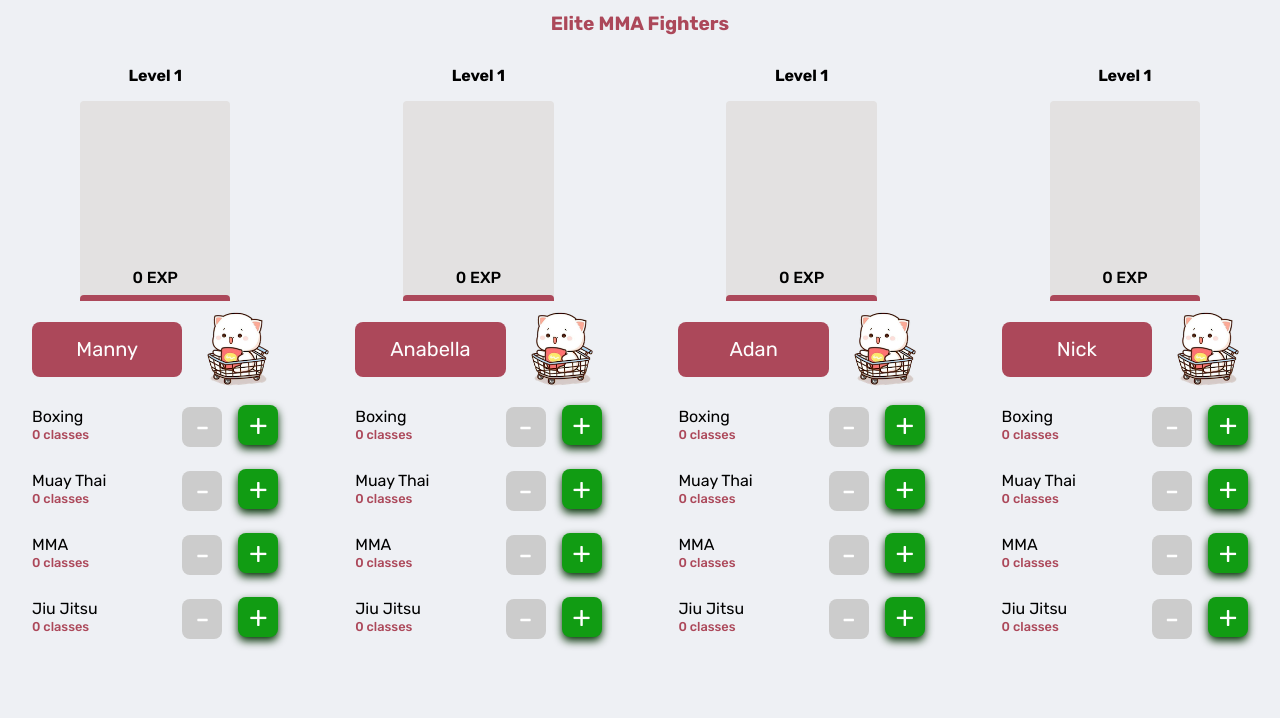
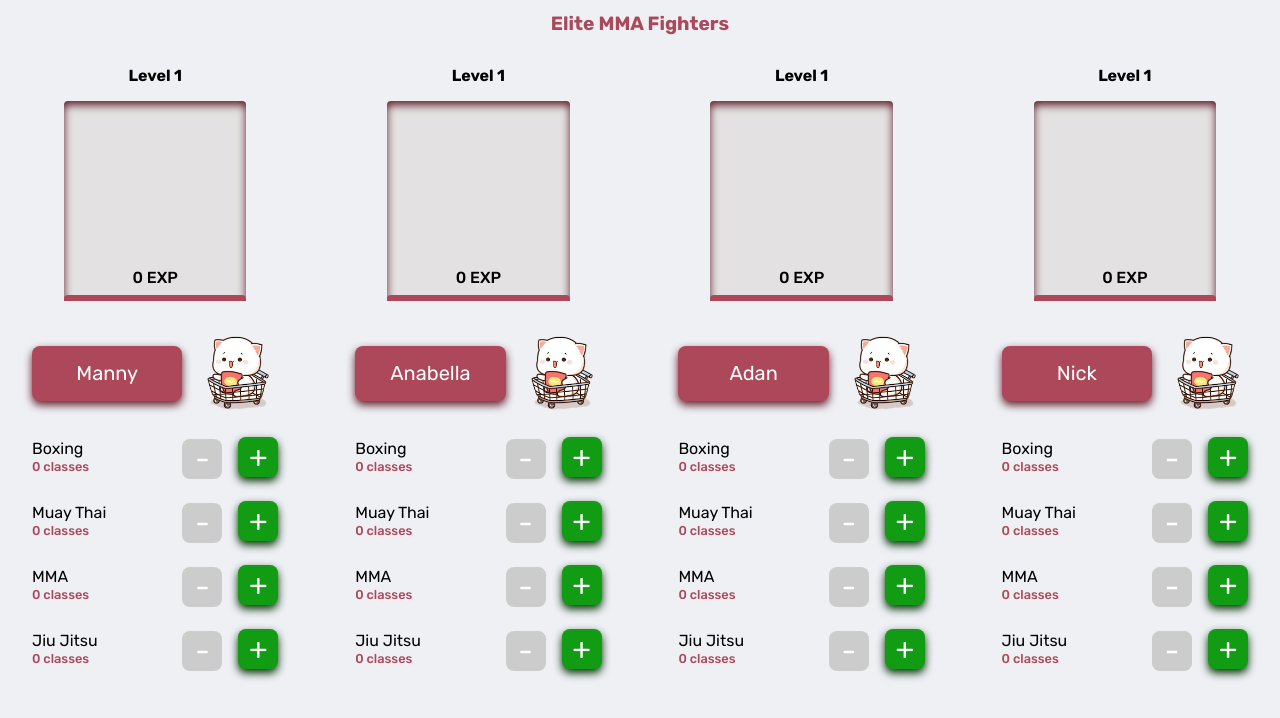
Before and after one commit to MannyPachano/MMA-Fighter-EXP, a website built with Vite: page index.html in a window 1280 px wide. Built offline with nearby package versions, Linux system fonts and the light colour scheme.

Commit message:
css changes

```diff
--- a/index.css
+++ b/index.css
@@ -44,9 +44,10 @@ h1 {
     height: 25vh;
     display: flex;
     flex-direction: column;
-    margin: 0 3em;
+    margin: 0 2em;
     background-color: #e3e1e1;
-    border-radius: 4px 4px 0 0
+    border-radius: 4px 4px 0 0;
+    box-shadow: inset 0px 4px 8px 0px #5e1d28;
 }
 
 .fighter-progress-bar {
@@ -88,6 +89,7 @@ h1 {
     border-radius: 8px;
     font-size: 20px;
     width: 60%;
+    box-shadow:  0px 4px 8px 0px #5e1d28;
 }
 
 .toggle-btn-container {
@@ -170,3 +172,15 @@ h1 {
     outline: none;
     box-shadow: none;
 }
+
+@media (min-width: 680px){
+    .title-container {
+        margin: 1em 0 .5em;
+    }
+}
+
+@media (min-width: 948px){
+    .title-container {
+        margin: 2em 0 1em;
+    }
+}
```
